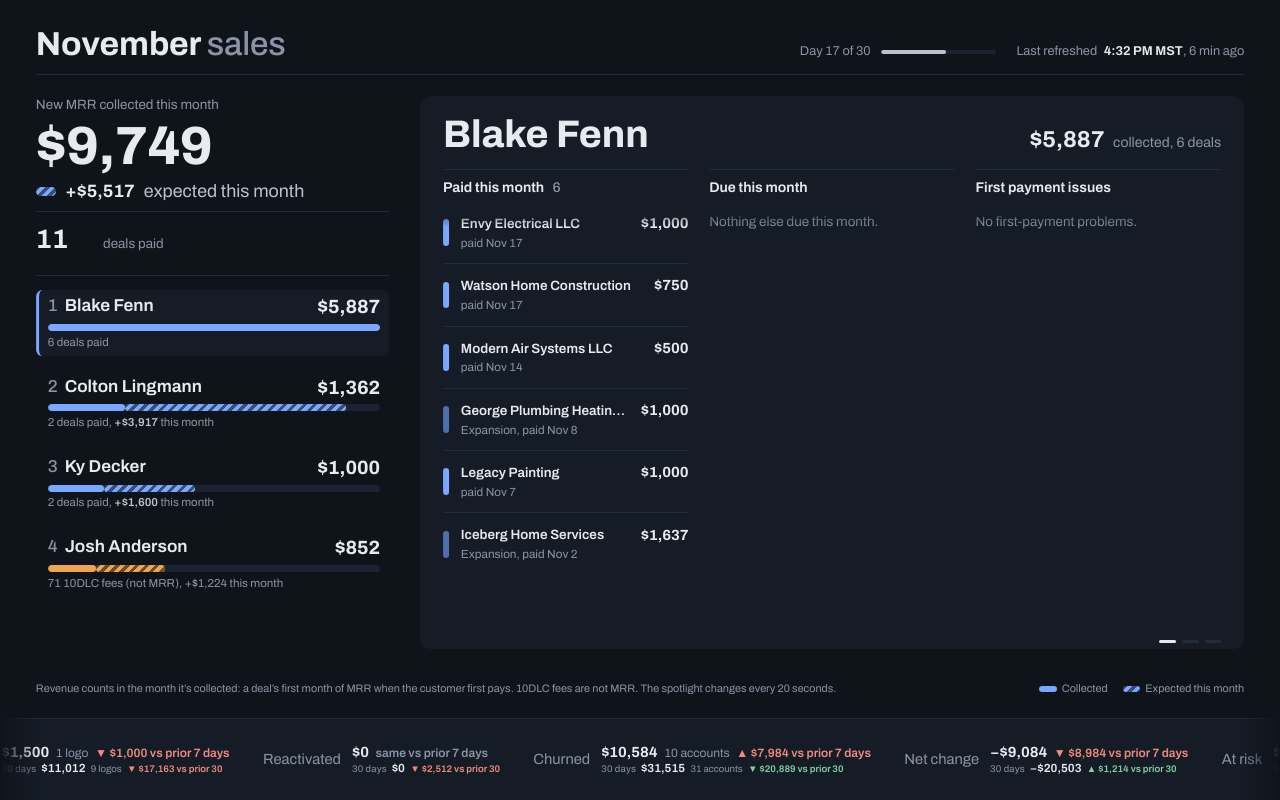
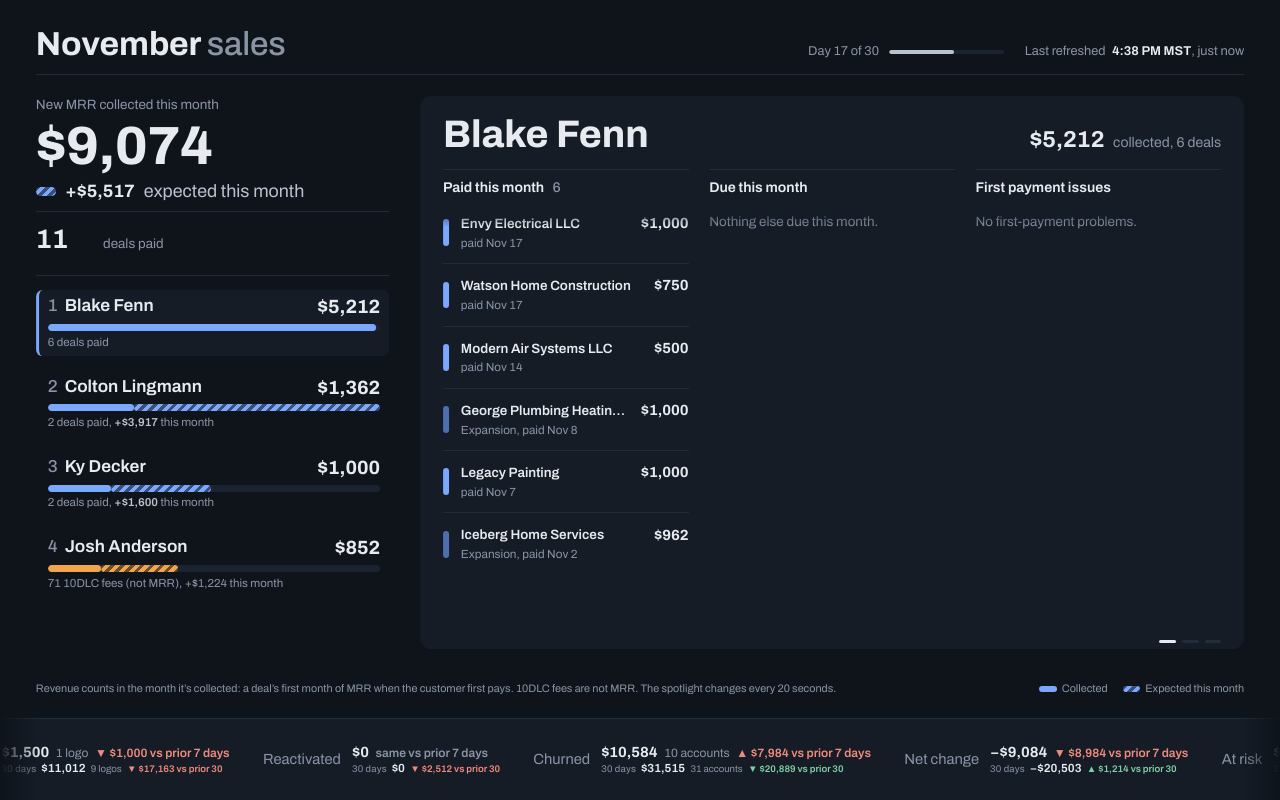
Before and after one commit to ChiirpAcc/MasterDash, a plain HTML site: page sales/index.html in a window 1280 px wide. Drawn offline with Linux system fonts and the light colour scheme.

Commit message:
Sales KPI sk-v48: data 2026-11-17T23:38:29.263Z

```diff
--- a/sales/data/monthly.json
+++ b/sales/data/monthly.json
@@ -1,7 +1,7 @@
 {
  "meta": {
-  "version": "sk-v47",
-  "builtAt": "2026-11-17T23:32:46.131Z",
+  "version": "sk-v48",
+  "builtAt": "2026-11-17T23:38:29.263Z",
   "month": "2026-11",
   "periods": {
    "thisMonth": [
@@ -136,10 +136,10 @@
    "month": "2026-02",
    "won": 26,
    "booked": 28463,
-   "collectedDeals": 25,
-   "credited": 18925,
+   "collectedDeals": 20,
+   "credited": 16900,
    "newCredited": 16300,
-   "expCredited": 2625,
+   "expCredited": 600,
    "dlcCredited": 0,
    "dlcCount": 0
   },
@@ -196,10 +196,10 @@
    "month": "2026-03",
    "won": 8,
    "booked": 5288,
-   "collectedDeals": 6,
-   "credited": 3239.25,
+   "collectedDeals": 8,
+   "credited": 4527.25,
    "newCredited": 3239.25,
-   "expCredited": 0,
+   "expCredited": 1288,
    "dlcCredited": 0,
    "dlcCount": 0
   },
@@ -245,9 +245,9 @@
    "won": 28,
    "booked": 29475,
    "collectedDeals": 27,
-   "credited": 23088,
-   "newCredited": 19350,
-   "expCredited": 3738,
+   "credited": 21888,
+   "newCredited": 19500,
+   "expCredited": 2388,
    "dlcCredited": 0,
    "dlcCount": 0
   },
@@ -256,10 +256,10 @@
    "month": "2026-04",
    "won": 8,
    "booked": 7250,
-   "collectedDeals": 8,
-   "credited": 6139,
+   "collectedDeals": 9,
+   "credited": 6339,
    "newCredited": 4850,
-   "expCredited": 1289,
+   "expCredited": 1489,
    "dlcCredited": 0,
    "dlcCount": 0
   },
@@ -268,10 +268,10 @@
    "month": "2026-04",
    "won": 12,
    "booked": 8681.25,
-   "collectedDeals": 10,
-   "credited": 6361.5,
+   "collectedDeals": 9,
+   "credited": 6061.5,
    "newCredited": 5161.5,
-   "expCredited": 1200,
+   "expCredited": 900,
    "dlcCredited": 0,
    "dlcCount": 0
   },
@@ -328,10 +328,10 @@
    "month": "2026-05",
    "won": 5,
    "booked": 4340,
-   "collectedDeals": 5,
-   "credited": 4400,
+   "collectedDeals": 6,
+   "credited": 4700,
    "newCredited": 4100,
-   "expCredited": 300,
+   "expCredited": 600,
    "dlcCredited": 0,
    "dlcCount": 0
   },
@@ -400,9 +400,9 @@
    "month": "2026-07",
    "won": 8,
    "booked": 6949,
-   "collectedDeals": 6,
-   "credited": 6400,
-   "newCredited": 6400,
+   "collectedDeals": 7,
+   "credited": 7050,
+   "newCredited": 7050,
    "expCredited": 0,
    "dlcCredited": 0,
    "dlcCount": 0
@@ -593,9 +593,9 @@
    "won": 1,
    "booked": 1500,
    "collectedDeals": 3,
-   "credited": 2400,
+   "credited": 2099.96,
    "newCredited": 1500,
-   "expCredited": 900,
+   "expCredited": 599.96,
    "dlcCredited": 0,
    "dlcCount": 0
   },
@@ -617,9 +617,9 @@
    "won": 6,
    "booked": 6800,
    "collectedDeals": 6,
-   "credited": 5887,
+   "credited": 5212,
    "newCredited": 3250,
-   "expCredited": 2637,
+   "expCredited": 1962,
    "dlcCredited": 0,
    "dlcCount": 0
   },
--- a/sales/data/retention.json
+++ b/sales/data/retention.json
@@ -1,7 +1,7 @@
 {
  "meta": {
-  "version": "sk-v47",
-  "builtAt": "2026-11-17T23:32:46.131Z",
+  "version": "sk-v48",
+  "builtAt": "2026-11-17T23:38:29.263Z",
   "month": "2026-11",
   "periods": {
    "thisMonth": [
@@ -318,9 +318,10 @@
    "count": 23,
    "mrr": 22011
   },
-  "lostSoFar": 19791,
-  "retainedSoFar": 0.973,
-  "retainedIfAllEnd": 0.944,
+  "lostSoFar": 17992,
+  "lostSigma": 19791,
+  "retainedSoFar": 0.975,
+  "retainedIfAllEnd": 0.946,
   "eomMrr": 694608.89,
   "trailing": [
    {
--- a/sales/data/sources.json
+++ b/sales/data/sources.json
@@ -1,7 +1,7 @@
 {
  "meta": {
-  "version": "sk-v47",
-  "builtAt": "2026-11-17T23:32:46.131Z",
+  "version": "sk-v48",
+  "builtAt": "2026-11-17T23:38:29.263Z",
   "month": "2026-11",
   "periods": {
    "thisMonth": [
@@ -37,7 +37,7 @@
  "sources": {
   "month": "2026-11",
   "thisMonth": {
-   "total": 9749,
+   "total": 9074,
    "mediums": [
     {
      "medium": "Events",
@@ -46,7 +46,7 @@
     },
     {
      "medium": "Partners and referrals",
-     "credited": 4387,
+     "credited": 3712,
      "deals": 4
     },
     {
@@ -66,12 +66,6 @@
     }
    ],
    "top": [
-    {
-     "source": "BDR Co - Business Development Resources",
-     "medium": "Partners and referrals",
-     "credited": 1637,
-     "deals": 1
-    },
     {
      "source": "Nexstar",
      "medium": "Partners and referrals",
@@ -103,6 +97,12 @@
      "deals": 1
     },
     {
+     "source": "BDR Co - Business Development Resources",
+     "medium": "Partners and referrals",
+     "credited": 962,
+     "deals": 1
+    },
+    {
      "source": "Parker Joos",
      "medium": "Partners and referrals",
      "credited": 750,
@@ -117,7 +117,7 @@
    ]
   },
   "ytd": {
-   "total": 351228.4,
+   "total": 349166.36,
    "mediums": [
     {
      "medium": "Events",
@@ -126,8 +126,8 @@
     },
     {
      "medium": "Partners and referrals",
-     "credited": 110082.25,
-     "deals": 119
+     "credited": 108145.25,
+     "deals": 117
     },
     {
      "medium": "Webinars",
@@ -141,8 +141,8 @@
     },
     {
      "medium": "Untagged",
-     "credited": 93690.83,
-     "deals": 108
+     "credited": 93565.79,
+     "deals": 109
     }
    ],
    "top": [
@@ -161,8 +161,8 @@
     {
      "source": "LAB",
      "medium": "Partners and referrals",
-     "credited": 12662.25,
-     "deals": 19
+     "credited": 12100.25,
+     "deals": 17
     },
     {
      "source": "2026 - Tommy Mello Podcast",
@@ -177,16 +177,16 @@
      "deals": 7
     },
     {
-     "source": "BDR Co - Business Development Resources",
-     "medium": "Partners and referrals",
-     "credited": 9036,
-     "deals": 8
-    },
-    {
      "source": "Certain Path",
      "medium": "Partners and referrals",
      "credited": 8588,
      "deals": 9
+    },
+    {
+     "source": "BDR Co - Business Development Resources",
+     "medium": "Partners and referrals",
+     "credited": 8361,
+     "deals": 8
     },
     {
      "source": "2025 - Home Service Freedom",
--- a/sales/data/summary.json
+++ b/sales/data/summary.json
@@ -1,7 +1,7 @@
 {
  "meta": {
-  "version": "sk-v47",
-  "builtAt": "2026-11-17T23:32:46.131Z",
+  "version": "sk-v48",
+  "builtAt": "2026-11-17T23:38:29.263Z",
   "month": "2026-11",
   "periods": {
    "thisMonth": [
@@ -36,45 +36,45 @@
  },
  "team": {
   "thisMonth": {
-   "credited": 10601,
+   "credited": 9926,
    "newCredited": 6612,
    "dlcCredited": 852,
    "dlcCount": 71,
-   "expCredited": 3137,
+   "expCredited": 2462,
    "dealsCollected": 11,
    "dealsWon": 13,
    "booked": 16116.65,
    "avgDaysToCollect": 31
   },
   "lastMonth": {
-   "credited": 26241.33,
+   "credited": 25941.29,
    "newCredited": 24729.33,
    "dlcCredited": 0,
    "dlcCount": 0,
-   "expCredited": 1512,
+   "expCredited": 1211.96,
    "dealsCollected": 26,
    "dealsWon": 18,
    "booked": 27050,
    "avgDaysToCollect": 24
   },
   "qtd": {
-   "credited": 36842.33,
+   "credited": 35867.29,
    "newCredited": 31341.33,
    "dlcCredited": 852,
    "dlcCount": 71,
-   "expCredited": 4649,
+   "expCredited": 3673.96,
    "dealsCollected": 37,
    "dealsWon": 31,
    "booked": 43166.65,
    "avgDaysToCollect": 26
   },
   "ytd": {
-   "credited": 352080.4,
-   "newCredited": 333149.9,
+   "credited": 350018.36,
+   "newCredited": 333949.9,
    "dlcCredited": 852,
    "dlcCount": 71,
-   "expCredited": 18078.5,
-   "dealsCollected": 365,
+   "expCredited": 15216.46,
+   "dealsCollected": 364,
    "dealsWon": 425,
    "booked": 516984.94,
    "avgDaysToCollect": 8
@@ -87,21 +87,21 @@
    "amount": 6740.65
   },
   "awaiting": {
-   "deals": 50,
-   "booked": 55096.19,
-   "stale": 43
+   "deals": 51,
+   "booked": 56346.19,
+   "stale": 44
   },
-  "collectionRate": 0.882,
+  "collectionRate": 0.879,
   "ae": "Team total"
  },
  "reps": [
   {
    "thisMonth": {
-    "credited": 5887,
+    "credited": 5212,
     "newCredited": 3250,
     "dlcCredited": 0,
     "dlcCount": 0,
-    "expCredited": 2637,
+    "expCredited": 1962,
     "dealsCollected": 6,
     "dealsWon": 6,
     "booked": 6800,
@@ -119,23 +119,23 @@
     "avgDaysToCollect": 7
    },
    "qtd": {
-    "credited": 10661,
+    "credited": 9986,
     "newCredited": 8024,
     "dlcCredited": 0,
     "dlcCount": 0,
-    "expCredited": 2637,
+    "expCredited": 1962,
     "dealsCollected": 11,
     "dealsWon": 9,
     "booked": 11550,
     "avgDaysToCollect": 6
    },
    "ytd": {
-    "credited": 81250,
-    "newCredited": 78563,
+    "credited": 81225,
+    "newCredited": 79213,
     "dlcCredited": 0,
     "dlcCount": 0,
-    "expCredited": 2687,
-    "dealsCollected": 72,
+    "expCredited": 2012,
+    "dealsCollected": 73,
     "dealsWon": 82,
     "booked": 114648,
     "avgDaysToCollect": 4
@@ -148,11 +148,11 @@
     "amount": 0
    },
    "awaiting": {
-    "deals": 9,
-    "booked": 9899,
-    "stale": 8
+    "deals": 8,
+    "booked": 8399,
+    "stale": 7
    },
-   "collectionRate": 0.889,
+   "collectionRate": 0.903,
    "ae": "Blake Fenn",
    "onRoster": true
   },
@@ -354,33 +354,33 @@
     "avgDaysToCollect": 0
    },
    "lastMonth": {
-    "credited": 2400,
+    "credited": 2099.96,
     "newCredited": 1500,
     "dlcCredited": 0,
     "dlcCount": 0,
-    "expCredited": 900,
+    "expCredited": 599.96,
     "dealsCollected": 3,
     "dealsWon": 1,
     "booked": 1500,
     "avgDaysToCollect": 79
    },
    "qtd": {
-    "credited": 3900,
+    "credited": 3599.96,
     "newCredited": 3000,
     "dlcCredited": 0,
     "dlcCount": 0,
-    "expCredited": 900,
+    "expCredited": 599.96,
     "dealsCollected": 4,
     "dealsWon": 2,
     "booked": 3000,
     "avgDaysToCollect": 59
    },
    "ytd": {
-    "credited": 78606,
-    "newCredited": 72118,
+    "credited": 77105.96,
+    "newCredited": 72268,
     "dlcCredited": 0,
     "dlcCount": 0,
-    "expCredited": 6488,
+    "expCredited": 4837.96,
     "dealsCollected": 85,
     "dealsWon": 97,
     "booked": 108460,
@@ -395,7 +395,7 @@
    },
    "awaiting": {
     "deals": 8,
-    "booked": 7475,
+    "booked": 8725,
     "stale": 8
    },
    "collectionRate": 0.912,
@@ -437,15 +437,15 @@
     "avgDaysToCollect": null
    },
    "ytd": {
-    "credited": 44626.25,
+    "credited": 44089.25,
     "newCredited": 39462.25,
     "dlcCredited": 0,
     "dlcCount": 0,
-    "expCredited": 5164,
-    "dealsCollected": 61,
+    "expCredited": 4627,
+    "dealsCollected": 59,
     "dealsWon": 67,
     "booked": 63548,
-    "avgDaysToCollect": 6
+    "avgDaysToCollect": 8
    },
    "pending": {
     "deals": 0,
@@ -455,11 +455,11 @@
     "amount": 0
    },
    "awaiting": {
-    "deals": 6,
-    "booked": 4900,
-    "stale": 6
+    "deals": 8,
+    "booked": 6400,
+    "stale": 8
    },
-   "collectionRate": 0.91,
+   "collectionRate": 0.881,
    "ae": "Unassigned",
    "onRoster": false
   }
--- a/sales/index.html
+++ b/sales/index.html
@@ -690,7 +690,7 @@
         l4.appendChild(document.createTextNode(': ' + Rt.trailing.map(function (x) { return MONTHS[+x.month.slice(5, 7) - 1] + ' (' + money.format(x.bom) + ' \u2212 ' + money.format(x.lost) + ') \u00f7 ' + money.format(x.bom) + ' = ' + p1(x.kept); }).join('; '))); }
       f.appendChild(l1); f.appendChild(l2); f.appendChild(l3); f.appendChild(l4); note.appendChild(f);
     }
-    note.appendChild(el('div', null, 'All figures from the Weekly Revenue Report. MRR lost is net of migrations and includes accounts that lapsed unpaid, so it can be more than the Churned this month list. 10DLC fees are not MRR. ' +
+    note.appendChild(el('div', null, 'All figures from the Weekly Revenue Report. MRR lost this month is the Churned this month list: accounts whose last subscription ended this month, not live on another account. Earlier months also count accounts that lapsed unpaid. 10DLC fees are not MRR. ' +
       'Without notice = asked to cancel and turned off the same day. Ending this month uses each cancellation date in Stripe. Lead source comes from the deal, else its contact, in HubSpot.'));
   }
 
```
Also changed, not shown: sales/data/deals.json.
